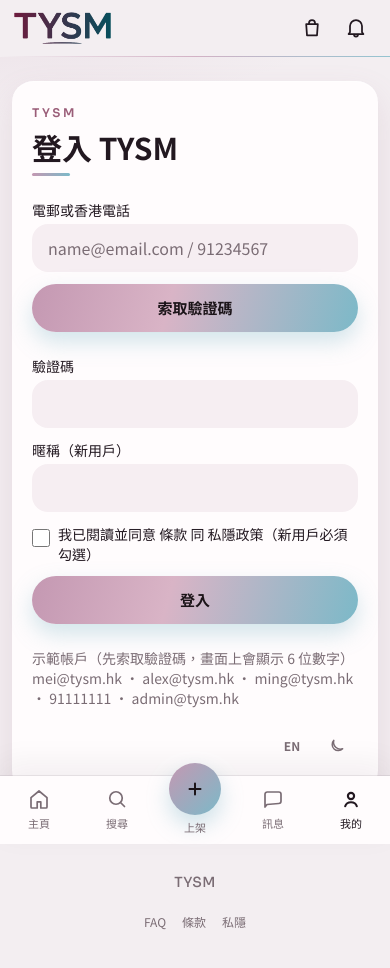
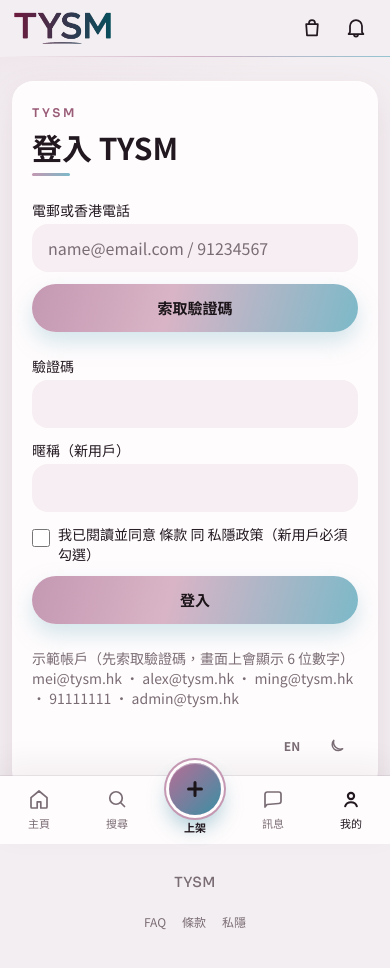
Before and after one commit to samuel021198/tysm, a Next.js app: page /login in a window 390 px wide. Shown: the top 968 px of the page. Built offline with nearby package versions, Linux system fonts and the light colour scheme; no server answers.

Commit message:
Give the sell button a stronger brand gradient
Saturate the rose-to-teal sell control on the bottom tab, desktop header, and publish button so it no longer reads as a white pill.

```diff
--- a/app/globals.css
+++ b/app/globals.css
@@ -163,6 +163,25 @@
   box-shadow: 0 10px 22px rgba(124, 185, 200, 0.34);
 }
 
+.sell-cta {
+  /* Same hues as #C498B2 → #7CB9C8, pushed so the button stays readable on white. */
+  background-image: linear-gradient(135deg, #b76d96 0%, #3a8fa4 100%);
+  color: #1b1418;
+  box-shadow:
+    0 0 0 3px var(--card),
+    0 0 0 5px #c498b2,
+    0 12px 22px rgba(58, 143, 164, 0.45),
+    inset 0 1px 0 rgba(255, 255, 255, 0.35);
+}
+
+.dark .sell-cta {
+  box-shadow:
+    0 0 0 3px var(--card),
+    0 0 0 5px #7cb9c8,
+    0 12px 22px rgba(124, 185, 200, 0.35),
+    inset 0 1px 0 rgba(255, 255, 255, 0.28);
+}
+
 .btn-ghost {
   background: var(--soft);
   color: var(--ink);
--- a/components/sell-form.tsx
+++ b/components/sell-form.tsx
@@ -292,7 +292,7 @@
   const { pending } = useFormStatus();
   return (
     <div className="grid gap-2 sm:flex sm:flex-wrap">
-      <button className="btn btn-primary w-full sm:w-auto" name="intent" value="publish" disabled={pending}>
+      <button className="sell-cta btn w-full sm:w-auto" name="intent" value="publish" disabled={pending}>
         {pending ? tx(locale, "處理中", "Working") : tx(locale, "刊登", "Publish")}
       </button>
       <button className="btn-ghost btn" name="intent" value="draft" disabled={locked || pending}>
--- a/components/shell.tsx
+++ b/components/shell.tsx
@@ -44,7 +44,7 @@
             </Link>
           </div>
           <nav className="ml-auto hidden items-center gap-x-4 text-sm font-medium text-muted md:flex">
-            <Link className="hover:text-ink" href="/sell">{nav.sell}</Link>
+            <Link className="sell-cta inline-flex h-11 items-center rounded-full px-4 text-sm font-semibold" href="/sell">{nav.sell}</Link>
             <Link className="hover:text-ink" href="/cart">{nav.cart}{cartCount ? ` (${cartCount})` : ""}</Link>
             <Link className="hover:text-ink" href="/orders">{nav.orders}</Link>
             <Link className="hover:text-ink" href="/messages">{nav.messages}</Link>
--- a/components/tab-bar.tsx
+++ b/components/tab-bar.tsx
@@ -37,13 +37,13 @@
                 className={`flex h-full flex-col items-center justify-center gap-1 text-[11px] font-medium ${tab.on ? "text-ink" : "text-muted"}`}
               >
                 {sell ? (
-                  <span className="-mt-5 grid h-[3.25rem] w-[3.25rem] place-items-center rounded-full bg-gradient-to-br from-rose to-teal text-[#1b1418] shadow-[0_10px_22px_rgba(124,185,200,0.38)]">
-                    <Icon name="plus" strokeWidth={2} />
+                  <span className="sell-cta -mt-5 grid h-[3.25rem] w-[3.25rem] place-items-center rounded-full">
+                    <Icon name="plus" className="h-7 w-7" strokeWidth={2.6} />
                   </span>
                 ) : (
                   <Icon name={tab.icon} strokeWidth={tab.on ? 2.15 : 1.7} />
                 )}
-                <span>{tab.label}</span>
+                <span className={sell ? "font-semibold text-ink" : undefined}>{tab.label}</span>
               </Link>
             </li>
           );
```
